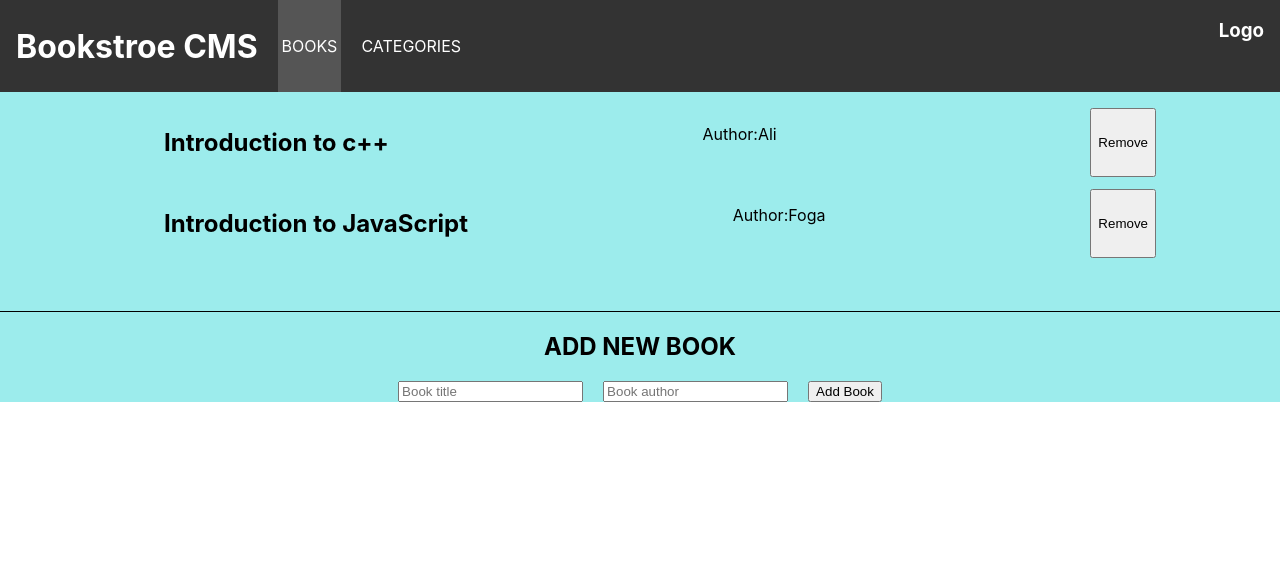
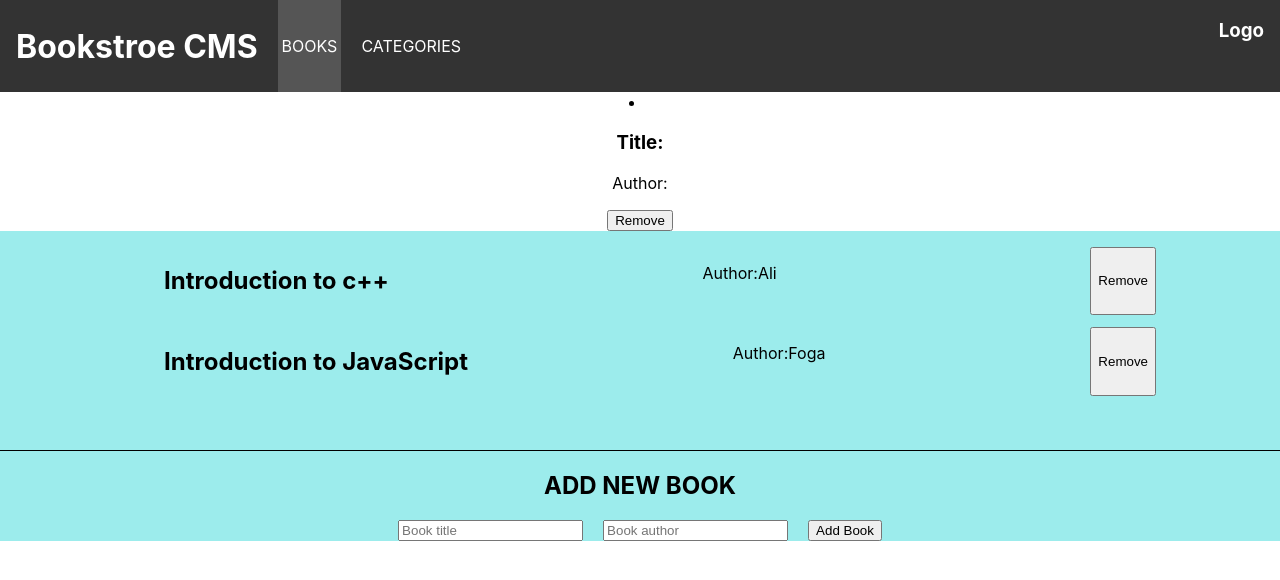
Before and after one commit to misikir21/bookstore, a React (Create React App) app: page / in a window 1280 px wide. Shown: the top 580 px of the page. Built offline with nearby package versions, Linux system fonts and the light colour scheme.

Commit message:
fix liters errors

```diff
--- a/src/App.js
+++ b/src/App.js
@@ -1,19 +1,20 @@
 import './App.css';
 import { Route, Routes } from 'react-router-dom';
 import Navbar from './components/navbar';
-import book from './components/route/book';
+import Book from './components/route/book';
 import BookPage from './components/route/books';
 import CategoryPage from './components/route/categories';
 
 function App() {
   return (
     <div className="App">
-      <book />
       <Navbar />
+      <Book  />
       <section>
         <Routes>
           <Route path="/" element={<BookPage />} />
           <Route path="/categories" element={<CategoryPage />} />
+          <Route path="/book" element={<book/>} />
         </Routes>
       </section>
     </div>
--- a/src/components/route/book.jsx
+++ b/src/components/route/book.jsx
@@ -1,4 +1,4 @@
-const book = ({ title, author }) => {
+const Book = ({ title, author }) => {
     return (
       <li>
 
@@ -8,4 +8,4 @@ const book = ({ title, author }) => {
       </li>
     );
   };
-  export default book;
+  export default Book;
```
